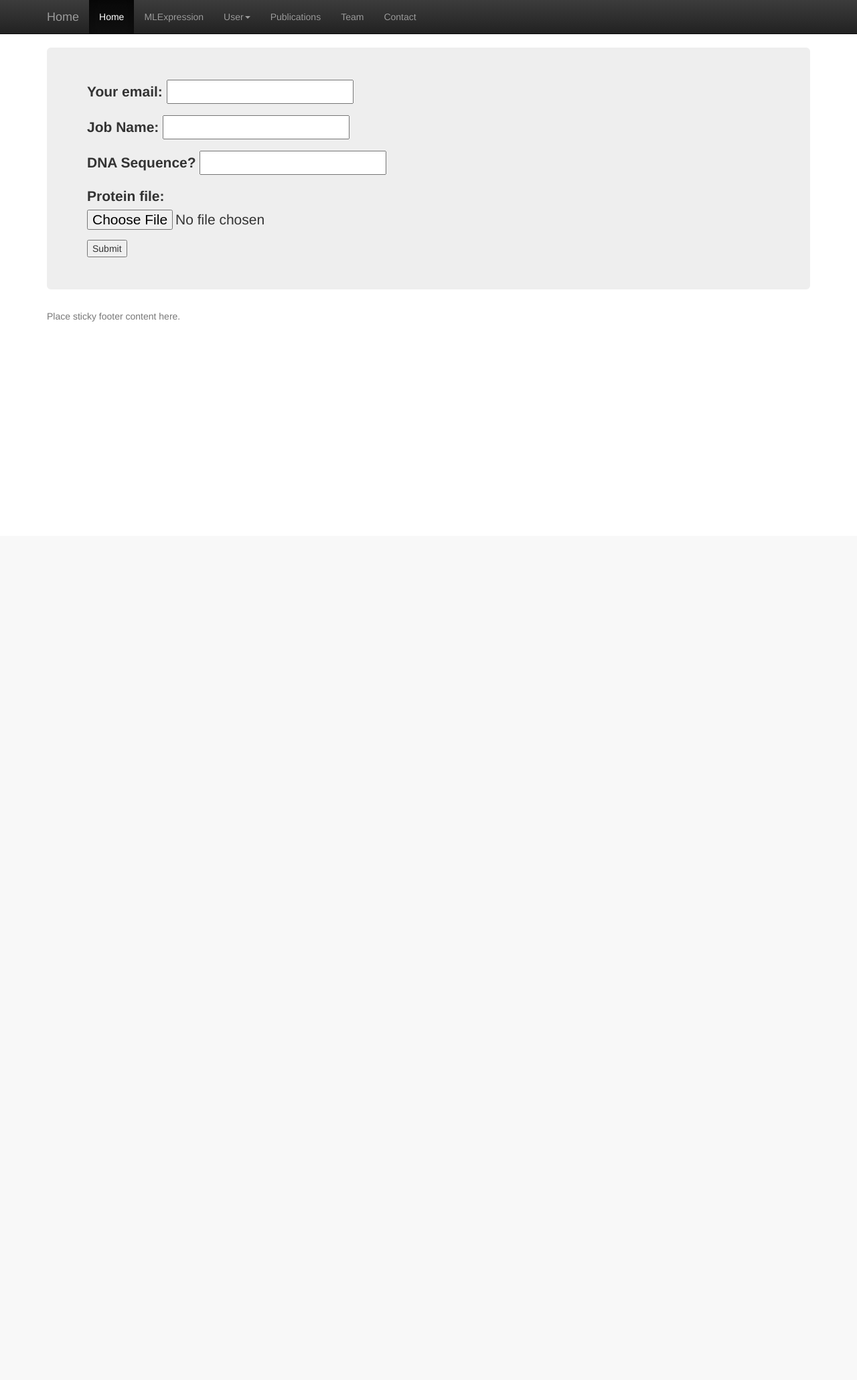
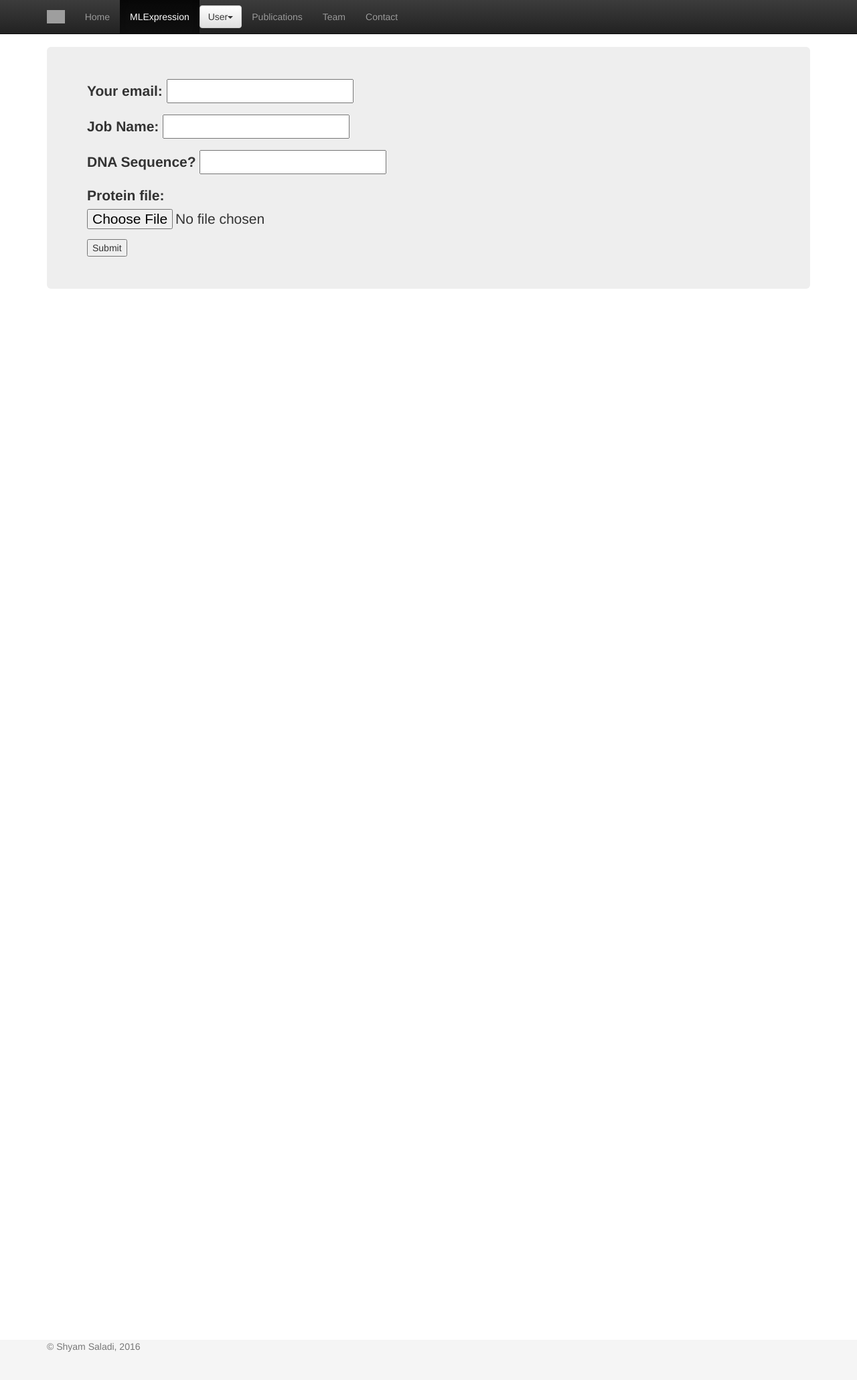
Before and after one commit to clemlab/IMPweb, a Django app: page /webform/ in a window 1280 px wide. Shown: the whole page at 67% size. Before the commit the page ends 480 px from the top, so only its background shows below. Run offline with Django 3.2, Linux system fonts and the light colour scheme; some libraries are stand-ins or nearby versions; grey boxes are pictures that could not be loaded.

Commit message:
js working

```diff
--- a/memprot_project/urls.py
+++ b/memprot_project/urls.py
@@ -18,7 +18,6 @@ from django.contrib import admin
 
 from . import views
 
-
 urlpatterns = [
     url(r'^$', views.index),
     url(r'^webform/', include('webform.urls')),
--- a/static/custom.css
+++ /dev/null
@@ -1,3 +0,0 @@
-body {
-    padding-top: 60px;
-}
--- a/static/navbar-fixed-top.css
+++ /dev/null
@@ -1,6 +0,0 @@
-/*from bootstrap-3.3.7/docs/examples/navbar-fixed-top */
-
-body {
-  min-height: 2000px;
-  padding-top: 70px;
-}
--- /dev/null
+++ b/static/navbar.css
@@ -0,0 +1,20 @@
+/* from bootstrap-3.3.7/docs/examples/navbar-fixed-top */
+body {
+  min-height: 2000px;
+  padding-top: 70px;
+}
+
+/* from bootstrap-3.3.7/docs/examples/theme */
+.theme-dropdown .dropdown-menu {
+  position: static;
+  display: block;
+  margin-bottom: 20px;
+}
+
+.theme-showcase > p > .btn {
+  margin: 5px 0;
+}
+
+.theme-showcase .navbar .container {
+  width: auto;
+}
--- a/templates/base.html
+++ b/templates/base.html
@@ -18,7 +18,6 @@
         </div>
       </div>
 
-
       {% include "base_footer.html" %}
       {% block footer_block %}{% endblock %}
 
--- a/templates/base_footer.html
+++ b/templates/base_footer.html
@@ -1,10 +1,13 @@
+{% load staticfiles %}
 
 {% block footer_block %}
+
+<link rel="stylesheet" href="{% static "sticky-footer.css" %}">
 
 <!-- Fixed footer bar -->
 <footer class="footer">
   <div class="container">
-    <p class="text-muted">Place sticky footer content here.</p>
+    <p class="text-muted"> © Shyam Saladi, 2016</p>
   </div>
 </footer>
 
--- a/templates/base_head.html
+++ b/templates/base_head.html
@@ -1,3 +1,5 @@
+{% load staticfiles %}
+
 {% block head_block %}
 
 <meta charset="utf-8">
@@ -8,7 +10,7 @@
 
 <meta name="description" content="">
 <meta name="author" content="">
-<link rel="icon" href="favicon.ico">
+<link rel="icon" href="{% static "favicon.ico" %}">
 
 <title>ML Expression</title>
 
@@ -18,17 +20,18 @@
 <!-- Optional theme -->
 <link rel="stylesheet" href="https://maxcdn.bootstrapcdn.com/bootstrap/3.3.7/css/bootstrap-theme.min.css" integrity="sha384-rHyoN1iRsVXV4nD0JutlnGaslCJuC7uwjduW9SVrLvRYooPp2bWYgmgJQIXwl/Sp" crossorigin="anonymous">
 
-<!-- Latest compiled and minified JavaScript -->
-<script src="https://maxcdn.bootstrapcdn.com/bootstrap/3.3.7/js/bootstrap.min.js" integrity="sha384-Tc5IQib027qvyjSMfHjOMaLkfuWVxZxUPnCJA7l2mCWNIpG9mGCD8wGNIcPD7Txa" crossorigin="anonymous"></script>
 
 <!-- backwards compatible version of JQuery -->
 <!-- See http://jquery.com/browser-support/ -->
 <script src="https://ajax.googleapis.com/ajax/libs/jquery/1.12.4/jquery.min.js"></script>
 
+<!-- Latest compiled and minified JavaScript -->
+<script src="https://maxcdn.bootstrapcdn.com/bootstrap/3.3.7/js/bootstrap.min.js" integrity="sha384-Tc5IQib027qvyjSMfHjOMaLkfuWVxZxUPnCJA7l2mCWNIpG9mGCD8wGNIcPD7Txa" crossorigin="anonymous"></script>
+
 <!-- custom JQuery code -->
 <!-- <script src="js/misc_utils.js"></script> -->
 
 <!-- custom CSS -->
-<link rel="stylesheet" href="custom.css">
+<link rel="stylesheet" href="{% static "custom.css" %}">
 
 {% endblock %}
--- a/templates/base_navbar.html
+++ b/templates/base_navbar.html
@@ -1,7 +1,20 @@
+{% load staticfiles %}
+
 {% block navbar_block %}
 
+<link rel="stylesheet" href="{% static "navbar.css" %}">
+
+<!-- focus the active page on the navbar -->
+<script type="text/javascript">
+  $(document).ready(function() {
+  	// get current URL path and assign 'active' class
+  	var pathname = window.location.pathname;
+  	$('.nav > li > a[href="'+pathname+'"]').parent().addClass('active');
+  })
+</script>
+
 <!-- Fixed navivation bar -->
-<nav class="navbar navbar-inverse navbar-static-top">
+<nav class="navbar navbar-inverse navbar-fixed-top">
   <div class="container">
     <div class="navbar-header">
       <button type="button" class="navbar-toggle collapsed" data-toggle="collapse" data-target="#navbar" aria-expanded="false" aria-controls="navbar">
@@ -10,22 +23,25 @@
         <span class="icon-bar"></span>
         <span class="icon-bar"></span>
       </button>
-      <a class="navbar-brand" href="#">Home</a>
+      <a class="navbar-brand" href="http://www.caltech.edu" target="_blank"><img height="20" src="http://www.caltech.edu/sites/all/modules/custom/caltech_banner/img/caltech-new-logo.png"></a>
     </div>
     <div id="navbar" class="navbar-collapse collapse">
       <ul class="nav navbar-nav">
-        <li class="active"><a href="#">Home</a></li>
-        <li><a href="#about">MLExpression</a></li>
+        <li><a href="/">Home</a></li>
+        <li><a href="/webform/">MLExpression</a></li>
+
         <li class="dropdown">
-          <a href="#" class="dropdown-toggle" data-toggle="dropdown" role="button" aria-haspopup="true" aria-expanded="false">User<span class="caret"></span></a>
+          <button href="#" class="btn navbar-btn btn-default dropdown-toggle" data-toggle="dropdown" role="button" aria-haspopup="true" aria-expanded="false">User<span class="caret"></span></button>
           <ul class="dropdown-menu">
             <li><a href="#">User Settings</a></li>
             <li><a href="#">Logout</a></li>
           </ul>
+        </li>
+
         <li><a href="#">Publications</a></li>
         <li><a href="#">Team</a></li>
         <li><a href="#">Contact</a></li>
-        </li>
+
       </ul>
     </div><!--/.nav-collapse -->
   </div>
--- a/webform/tasks.py
+++ b/webform/tasks.py
@@ -1,8 +1,8 @@
-from memprot_project import app
-
 from django.core.mail import send_mail, EmailMessage
 
 # import single_calc
+
+from memprot_project import app
 
 
 @app.task
--- a/webform/urls.py
+++ b/webform/urls.py
@@ -7,7 +7,6 @@ from . import views
 urlpatterns sorts urls based on characters after form in the url
 
 if no characters it goes to form,
-if it begins with your it goes to the index test page
 
 thanks will redirect to form unless directed to by form, in which case it
 returns the reverse of the string in the your_name entry in the post dictionary
@@ -15,8 +14,8 @@ returns the reverse of the string in the your_name entry in the post dictionary
 """
 
 urlpatterns = [
+
     url(r'^$', views.get_name, name='name'),
-    url(r'^thanks', views.thanks, name='thanks'),
-    url(r'^your', views.index, name='test'),
-    url(r'^', views.formredirect, name='redirect'),
+    url(r'^thanks', views.thanks, name='thanks')
+    # url(r'^', views.formredirect, name='redirect'),
 ]
--- a/webform/views.py
+++ b/webform/views.py
@@ -28,10 +28,6 @@ def thanks(request):
         return HttpResponseRedirect('/form/')
 
 
-def formredirect(request):
-    return HttpResponseRedirect('/form/')
-
-
 def get_name(request):
     # if this is a POST request, we need to process it
     # the first part of the if statement is never called
```
Also changed, not shown: memprot_project/settings.py (+10 -1 lines), static/favicon.ico (renamed from form/templates/favicon.ico).
